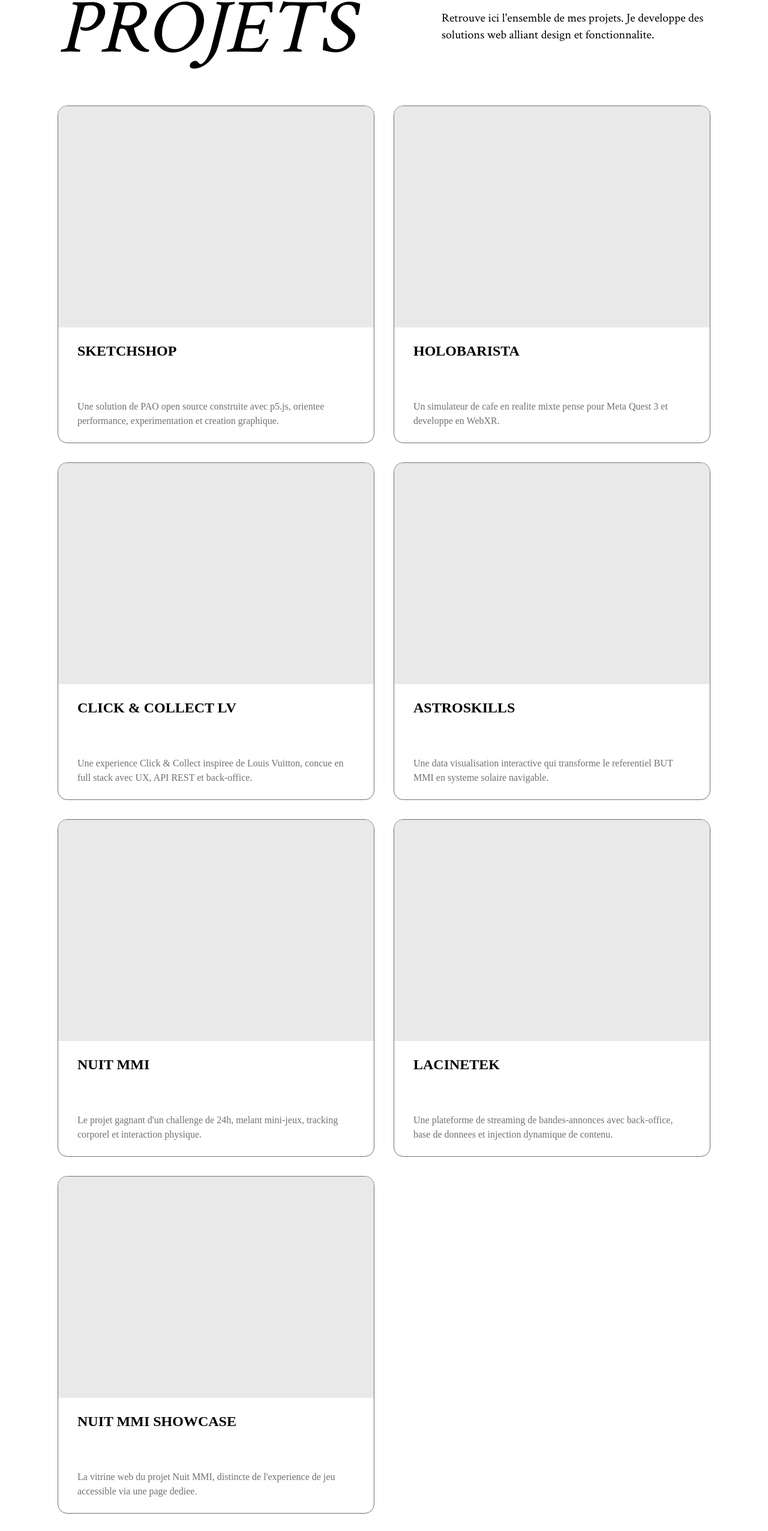
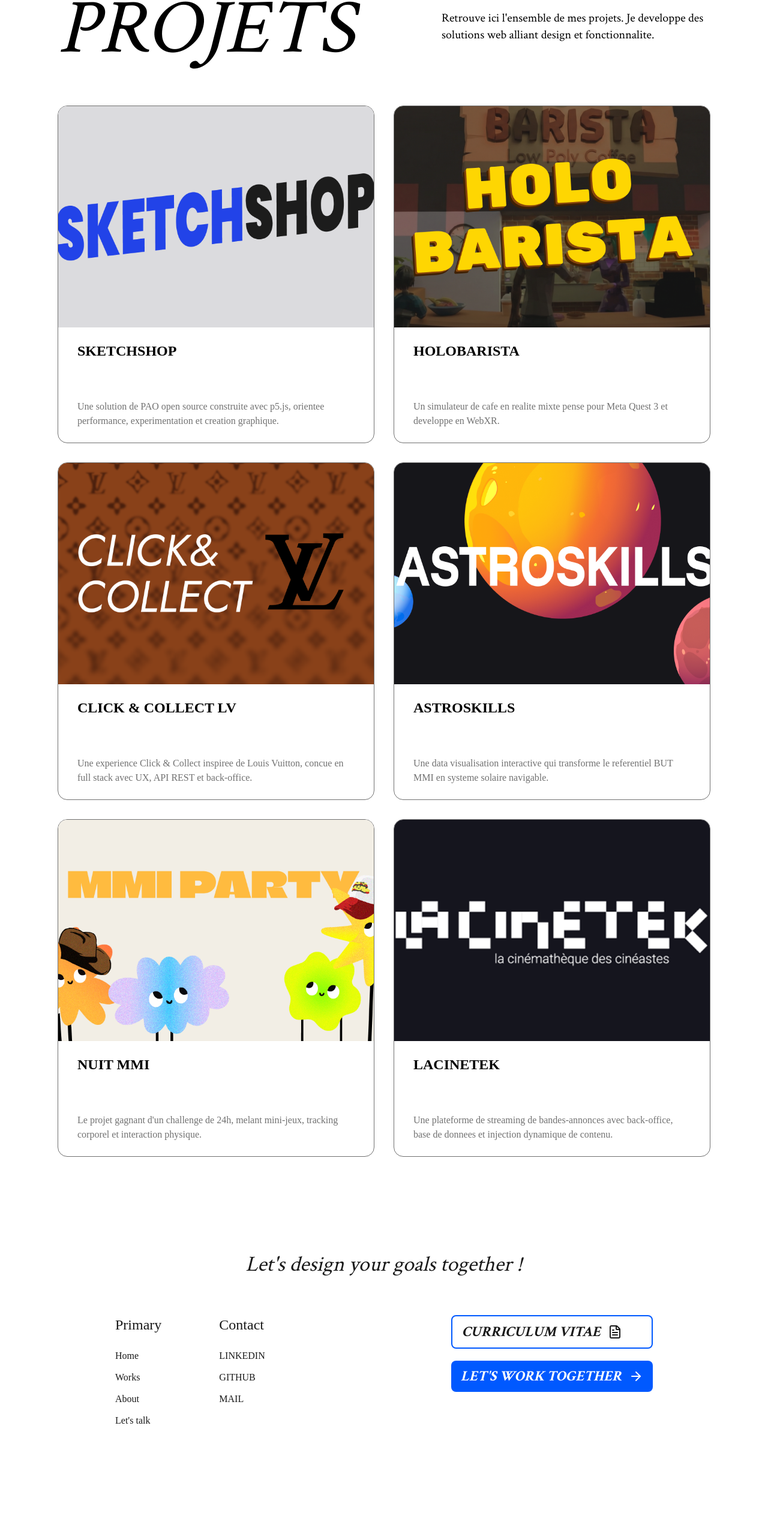
Before and after one commit to JeanJeanPaugnat/Portfolio-2026, a Next.js app in the folder portfolio-2026/: page / in a window 1280 px wide. Shown: the part 1135-3688 px from the top of the page at 60% size. Built offline with nearby package versions, Linux system fonts and the light colour scheme; a web font is replaced by a local one.

Commit message:
fixed and ready for build

```diff
--- a/portfolio-2026/app/data/projects.ts
+++ b/portfolio-2026/app/data/projects.ts
@@ -52,7 +52,7 @@ export const projects: Project[] = [
           "Toujours dans une logique d'evolution, j'explore l'integration de l'intelligence artificielle dans SketchShop. J'utilise TensorFlow.js pour experimenter des fonctionnalites d'assistance au dessin et de retouche intelligente.\n\nL'objectif est de transformer l'application en laboratoire creatif melant standards de la PAO, machine learning et technologies web modernes.",
       },
     ],
-    thumbnail: "",
+    thumbnail: "/thumbnail/sketchshop.png",
     images: [],
     skills: [
       { category: "Langages", items: ["HTML", "CSS", "JavaScript"] },
@@ -77,6 +77,7 @@ export const projects: Project[] = [
     githubUrl: "https://github.com/JeanJeanPaugnat/SketchShop-P5",
     featured: true,
   },
+
   {
     id: "2",
     slug: "holobarista",
@@ -99,7 +100,7 @@ export const projects: Project[] = [
           "Le gameplay repose sur une difficulte progressive, des commandes variees, un inventaire d'ingredients a debloquer et un systeme de score.\n\nPour la persistance et le suivi des profils, j'ai utilise Supabase avec PostgreSQL, tandis que Vercel prenait en charge l'hebergement et le deploiement continu du projet.",
       },
     ],
-    thumbnail: "",
+    thumbnail: "/thumbnail/holo-barista.png",
     images: [],
     skills: [
       { category: "Langages", items: ["HTML", "CSS", "JavaScript"] },
@@ -131,6 +132,7 @@ export const projects: Project[] = [
     collaborators: ["Wahel", "Manon"],
     featured: true,
   },
+
   {
     id: "3",
     slug: "click-collect-louis-vuitton",
@@ -153,7 +155,7 @@ export const projects: Project[] = [
           "Le projet repose sur un front-end en Vite et Tailwind CSS afin d'obtenir une interface reactive et fidele aux maquettes. Cote back-end, j'ai approfondi PHP avec une gestion avancee des cookies de session pour maintenir l'etat utilisateur.\n\nJ'ai egalement structure une architecture API REST pour gerer dynamiquement le catalogue, les filtres, le panier et les commandes, ainsi que la base de donnees MySQL via phpMyAdmin.",
       },
     ],
-    thumbnail: "",
+    thumbnail: "/thumbnail/click-collect.png",
     images: [],
     skills: [
       {
@@ -184,6 +186,7 @@ export const projects: Project[] = [
     githubUrl: "https://github.com/JeanJeanPaugnat/Click-Collect-Louis-Vuitton",
     featured: true,
   },
+
   {
     id: "4",
     slug: "astro-skills",
@@ -206,7 +209,7 @@ export const projects: Project[] = [
           "Sur le plan technique, je me suis appuye sur SVG pour structurer le systeme visuel et GSAP pour produire des rotations fluides, des animations et des transitions lors des interactions.\n\nCe projet m'a permis de demontrer ma capacite a extraire l'essentiel d'un jeu de donnees et a le traduire en visualisation utile, lisible et creative.",
       },
     ],
-    thumbnail: "",
+    thumbnail: "/thumbnail/astroskills.png",
     images: [],
     skills: [
       {
@@ -236,6 +239,7 @@ export const projects: Project[] = [
     githubUrl: "https://github.com/JeanJeanPaugnat/Solar-Skill-System",
     featured: true,
   },
+
   {
     id: "5",
     slug: "nuit-mmi",
@@ -258,7 +262,7 @@ export const projects: Project[] = [
           "L'experience s'articulait autour de quatre concepts developpes en un temps record : Move & React, Cowboy du Duel, Color Lines et Plumber Puzzle.\n\nCe projet m'a permis de prouver ma capacite a livrer un produit fonctionnel, creatif et techniquement ambitieux dans un delai extremement court.",
       },
     ],
-    thumbnail: "",
+    thumbnail: "/thumbnail/nuit-mmi.png",
     images: [],
     skills: [
       { category: "Langages", items: ["HTML", "CSS", "JavaScript"] },
@@ -284,6 +288,7 @@ export const projects: Project[] = [
     collaborators: ["Owen", "Nina", "Enguerran", "Nathan"],
     featured: true,
   },
+
   {
     id: "6",
     slug: "la-cinetek",
@@ -300,8 +305,8 @@ export const projects: Project[] = [
         content:
           "En parallele, j'ai concu une interface d'administration permettant de piloter le site client. Cet outil sert a ajouter des films, gerer les profils et moderer les commentaires avant publication.\n\nCe travail m'a permis de maitriser les operations CRUD, indispensables a toute application connectee a des donnees structurees.",
         images: [
-          "/public/test1.jpg",
-          "/public/test2.jpg",
+          "/test1.jpg",
+          "/test2.jpg",
         ],
         },
 
@@ -311,7 +316,7 @@ export const projects: Project[] = [
           "Au cours du projet, j'ai du respecter le design system de LaCinetek, plateforme de VOD dediee aux films de patrimoine. L'enjeu etait de retranscrire fidelement cette charte graphique tout en adaptant l'UI et l'UX lorsque cela etait pertinent.\n\nCe projet m'a aussi fait progresser sur l'automatisation de la production de pages grace a l'injection dynamique de donnees JSON plutot qu'au code en dur.",
         },
     ],
-    thumbnail: "",
+    thumbnail: "/thumbnail/lacinetek.png",
     images: [],
     skills: [
       {
@@ -335,42 +340,7 @@ export const projects: Project[] = [
     liveUrl: "https://jeanjeanpaugnat.github.io/Cinetek/203-finished/client/",
     githubUrl: "https://github.com/JeanJeanPaugnat/Cinetek",
     featured: true,
-  },
-  {
-    id: "7",
-    slug: "nuit-mmi-showcase",
-    title: "Nuit MMI Showcase",
-    category: "Static Site",
-    date: "2024",
-    shortDescription:
-      "La vitrine web du projet Nuit MMI, distincte de l'experience de jeu accessible via une page dediee.",
-    about:
-      "En complement du jeu principal, j'ai participe a la realisation du site de presentation de Nuit MMI afin de structurer la communication autour du projet, de son univers et de ses objectifs.\n\nCette partie permettait de contextualiser l'experience, d'introduire le challenge et de rendre le projet comprehensible des la premiere visite.",
-    contentSections: [
-      {
-        title: "Presentation du Concept",
-        content:
-          "Le site statique presentait la demarche globale, les intentions de design et la proposition de valeur du dispositif interactif developpe pendant le challenge.\n\nIl devait etre rapide a parcourir, clair, et servir de point d'entree pour comprendre le projet sans lancer immediatement le jeu.",
-      },
-      {
-        title: "Articulation avec le Jeu",
-        content:
-          "Cette vitrine venait completer la page de jeu en offrant une navigation plus editoriale autour du projet. Elle jouait donc un role different, plus narratif, dans l'ecosysteme global de Nuit MMI.\n\nJe garde ce projet separe ici car il correspond bien a un livrable web distinct, meme s'il est lie au meme challenge.",
-      },
-    ],
-    thumbnail: "",
-    images: [],
-    skills: [
-      { category: "Langages", items: ["HTML", "CSS", "JavaScript"] },
-      { category: "Frameworks", items: ["Static Web"] },
-      { category: "Outils", items: ["Vercel", "Git"] },
-    ],
-    technologies: ["HTML", "CSS", "JavaScript", "Vercel", "Git"],
-    year: 2024,
-    liveUrl: "https://nuit-mmi.vercel.app/",
-    collaborators: ["Owen", "Nina", "Enguerran", "Nathan"],
-    featured: true,
-  },
+  }
 ];
 
 export function getProjectBySlug(slug: string): Project | undefined {
```
Also changed, not shown: portfolio-2026/public/thumbnail/nuit-mmi.png (renamed from portfolio-2026/public/thumbnail/nui-mmi.png).
